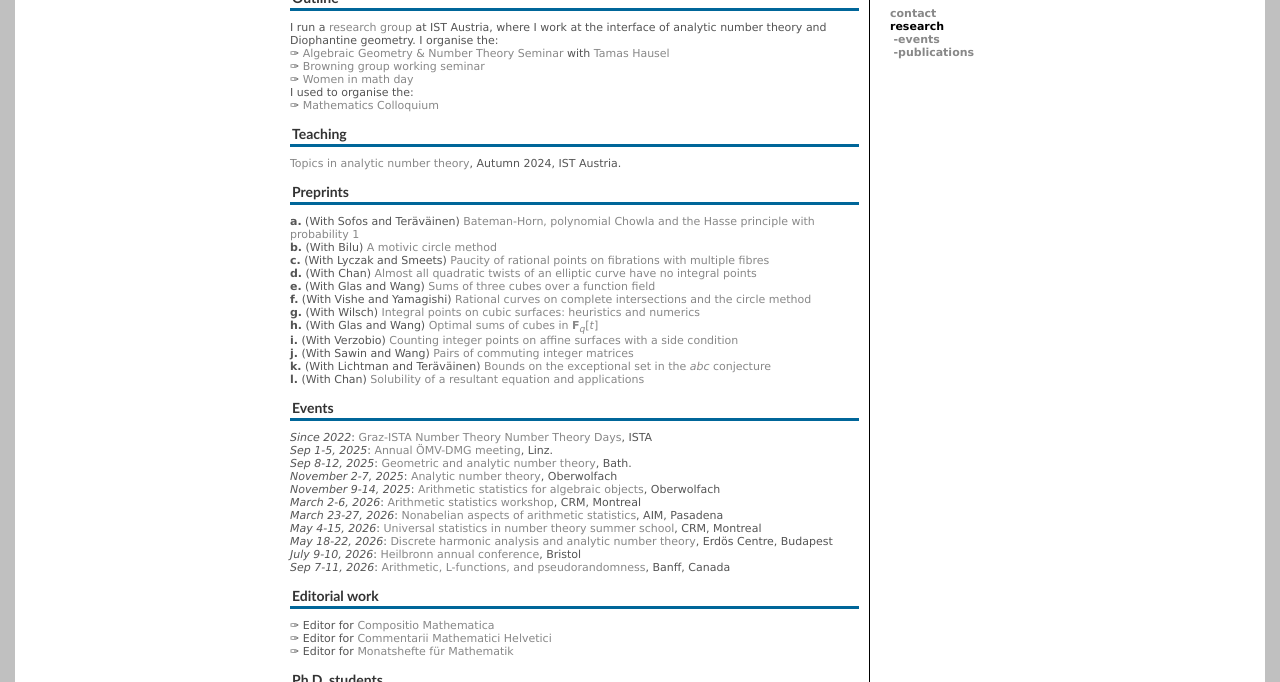
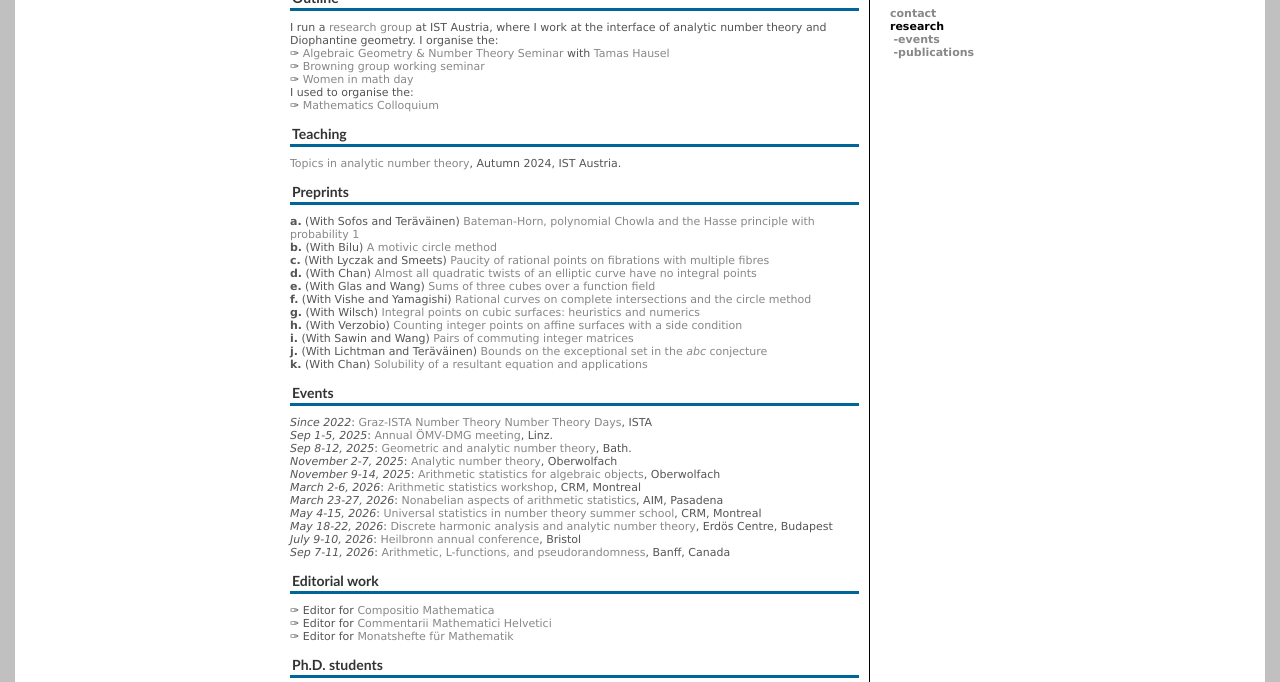
Before and after one commit to tdbrowning/tdb, a plain HTML site: page research.html in a window 1280 px wide. Shown: the part 118-800 px from the top of the page. Drawn offline with Linux system fonts and the light colour scheme.

Commit message:
2 commit

```diff
--- a/research.html
+++ b/research.html
@@ -95,25 +95,20 @@ I used to organise the:
              <li><strong>g.</strong> (With Wilsch)
              <a href="https://arxiv.org/abs/2407.16315" title="Selecta Mathematica, to appear">Integral points on cubic surfaces: heuristics and numerics</a></li>
 
-             <li><strong>h.</strong> (With Glas and Wang)
-             <a href="https://arxiv.org/abs/2408.03668" title="Math. Zeit., to appear">
-             	               Optimal sums of cubes in <b>F</b><sub><em>q</em></sub>[<em>t</em>]
-</a></li>
 
-
-             <li><strong>i.</strong> (With Verzobio)
+             <li><strong>h.</strong> (With Verzobio)
              <a href="https://arxiv.org/abs/2408.11453" title="submitted, 2024">
              	               Counting integer points on affine surfaces with a side condition</a></li>
 
-<li><strong>j.</strong> (With Sawin and Wang)
+<li><strong>i.</strong> (With Sawin and Wang)
              <a href="https://arxiv.org/abs/2409.01920" title="submitted, 2024">
              	               Pairs of commuting integer matrices</a></li>
 
-<li><strong>k.</strong> (With Lichtman and Ter&auml;v&auml;inen)
+<li><strong>j.</strong> (With Lichtman and Ter&auml;v&auml;inen)
              <a href="https://arxiv.org/abs/2410.12234" title="submitted, 2024">
              	               Bounds on the exceptional set in the <em>abc</em> conjecture</a></li>
 
-                  <li><strong>l.</strong> (With Chan)
+                  <li><strong>k.</strong> (With Chan)
              <a href="https://arxiv.org/abs/2411.09264" title="submitted, 2024">Solubility of a resultant equation and applications</a></li>
 
 
```
Also changed, not shown: pubs.html (+2 -1 lines), 2 other files.
